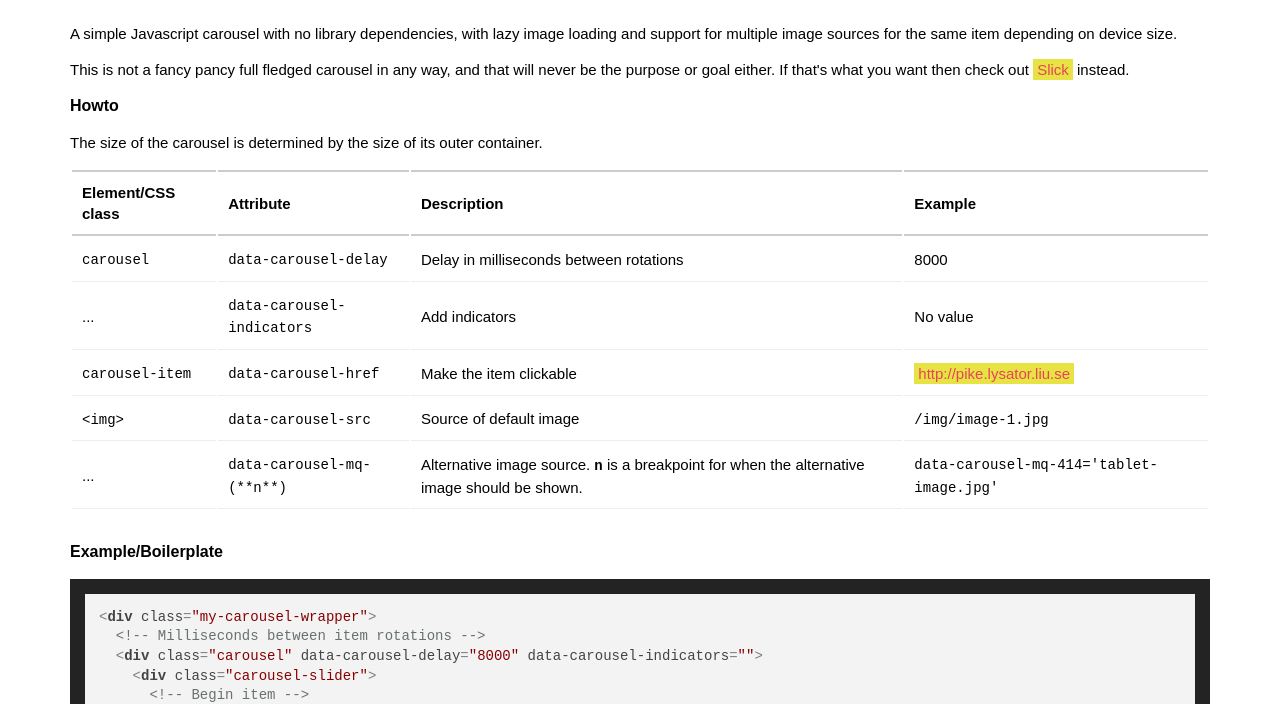
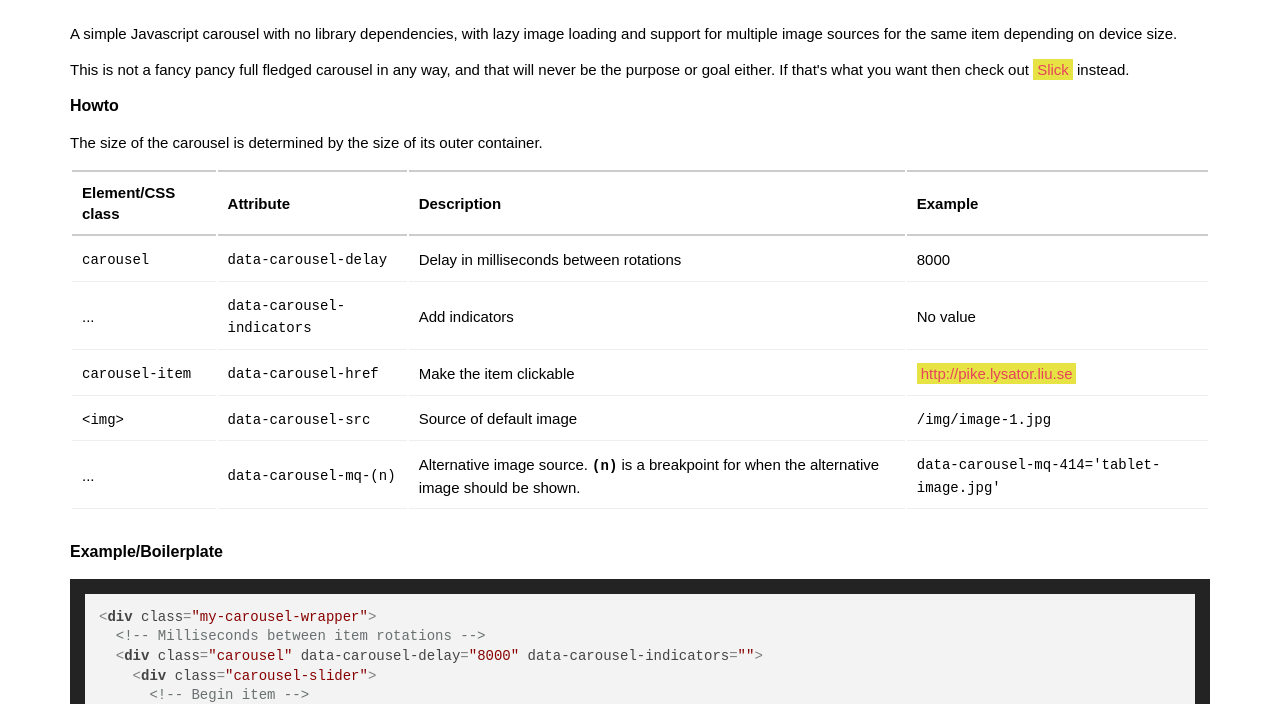
Before and after one commit to poppa/carousel-js, a website: page index.html in a window 1280 px wide. Shown: the part 96-800 px from the top of the page. Drawn offline with nearby package versions, Linux system fonts and the light colour scheme; a small style sheet from the web is missing.

Commit message:
Yadda yadda

```diff
--- a/index.html
+++ b/index.html
@@ -30,7 +30,7 @@
       </div>
     </header>
     <div class='container intro'><div class='site-width'><p>A simple Javascript carousel with no library dependencies, with lazy image loading and support for multiple image sources for the same item depending on device size.</p><p>This is not a fancy pancy full fledged carousel in any way, and that will never
-be the purpose or goal either. If that&#39;s what you want then check out <a href='http://kenwheeler.github.io/slick/'>Slick</a> instead.</p><h2 id='howto'>Howto</h2><p>The size of the carousel is determined by the size of its outer container.</p><div class='scrollable'><table><thead><tr><th>Element/CSS class </th><th>Attribute </th><th>Description </th><th>Example</th></tr></thead><tbody><tr><td><code>carousel</code> </td><td><code>data-carousel-delay</code> </td><td>Delay in milliseconds between rotations </td><td>8000</td></tr><tr><td>... </td><td><code>data-carousel-indicators</code> </td><td>Add indicators </td><td>No value</td></tr><tr><td><code>carousel-item</code> </td><td><code>data-carousel-href</code> </td><td>Make the item clickable </td><td><a href='http://pike.lysator.liu.se'>http://pike.lysator.liu.se</a></td></tr><tr><td><code>&lt;img&gt;</code> </td><td><code>data-carousel-src</code> </td><td>Source of default image </td><td><code>/img/image-1.jpg</code></td></tr><tr><td>... </td><td><code>data-carousel-mq-(**n**)</code> </td><td>Alternative image source. <strong><code>n</code></strong> is a breakpoint for when the alternative image should be shown. </td><td><code>data-carousel-mq-414=&#39;tablet-image.jpg&#39;</code></td></tr></tbody></table></div><h2 id='example-boilerplate'>Example/Boilerplate</h2><pre><code class='html'>&lt;div class=&quot;my-carousel-wrapper&quot;&gt;
+be the purpose or goal either. If that&#39;s what you want then check out <a href='http://kenwheeler.github.io/slick/'>Slick</a> instead.</p><h2 id='howto'>Howto</h2><p>The size of the carousel is determined by the size of its outer container.</p><div class='scrollable'><table><thead><tr><th>Element/CSS class </th><th>Attribute </th><th>Description </th><th>Example</th></tr></thead><tbody><tr><td><code>carousel</code> </td><td><code>data-carousel-delay</code> </td><td>Delay in milliseconds between rotations </td><td>8000</td></tr><tr><td>... </td><td><code>data-carousel-indicators</code> </td><td>Add indicators </td><td>No value</td></tr><tr><td><code>carousel-item</code> </td><td><code>data-carousel-href</code> </td><td>Make the item clickable </td><td><a href='http://pike.lysator.liu.se'>http://pike.lysator.liu.se</a></td></tr><tr><td><code>&lt;img&gt;</code> </td><td><code>data-carousel-src</code> </td><td>Source of default image </td><td><code>/img/image-1.jpg</code></td></tr><tr><td>... </td><td><code>data-carousel-mq-(n)</code> </td><td>Alternative image source. <strong><code>(n)</code></strong> is a breakpoint for when the alternative image should be shown. </td><td><code>data-carousel-mq-414=&#39;tablet-image.jpg&#39;</code></td></tr></tbody></table></div><h2 id='example-boilerplate'>Example/Boilerplate</h2><pre><code class='html'>&lt;div class=&quot;my-carousel-wrapper&quot;&gt;
   &lt;!-- Milliseconds between item rotations --&gt;
   &lt;div class=&quot;carousel&quot; data-carousel-delay=&quot;8000&quot; data-carousel-indicators=&quot;&quot;&gt;
     &lt;div class=&quot;carousel-slider&quot;&gt;
```
Also changed, not shown: README.md.
